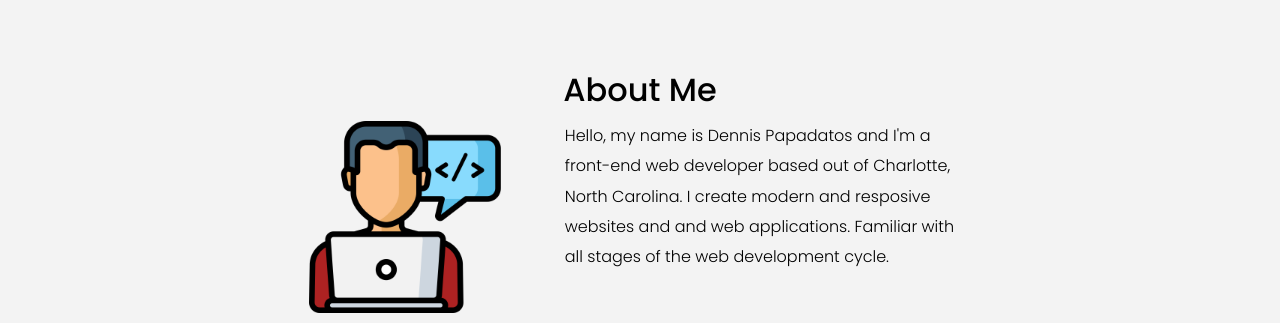
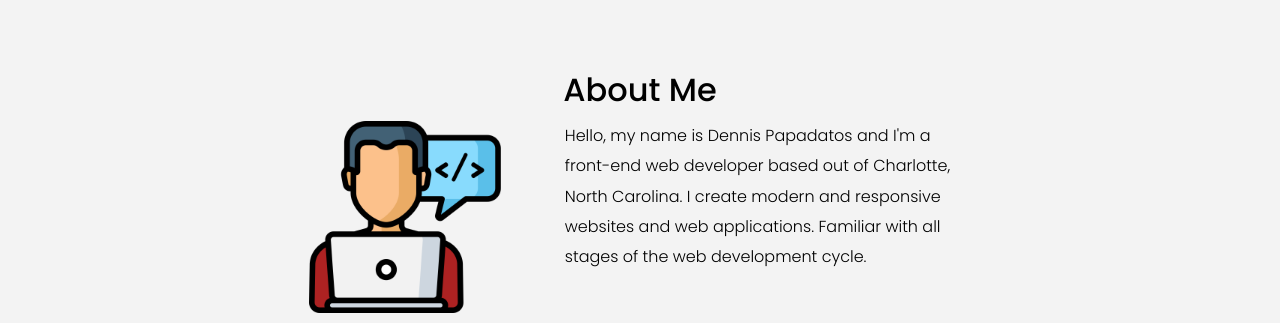
Before and after one commit to dpapadat94/portfolioSite, a plain HTML site: page index.html in a window 1280 px wide. Shown: the part 820-1143 px from the top of the page. Drawn offline with Linux system fonts and the light colour scheme; a web font is replaced by a local one.

Commit message:
fixed typo

```diff
--- a/index.html
+++ b/index.html
@@ -101,8 +101,8 @@
           <p>
             Hello, my name is Dennis Papadatos and I'm a front-end web developer
             based out of Charlotte, North Carolina. I create modern and
-            resposive websites and and web applications. Familiar with all
-            stages of the web development cycle.
+            responsive websites and web applications. Familiar with all stages
+            of the web development cycle.
           </p>
         </div>
       </div>
```
